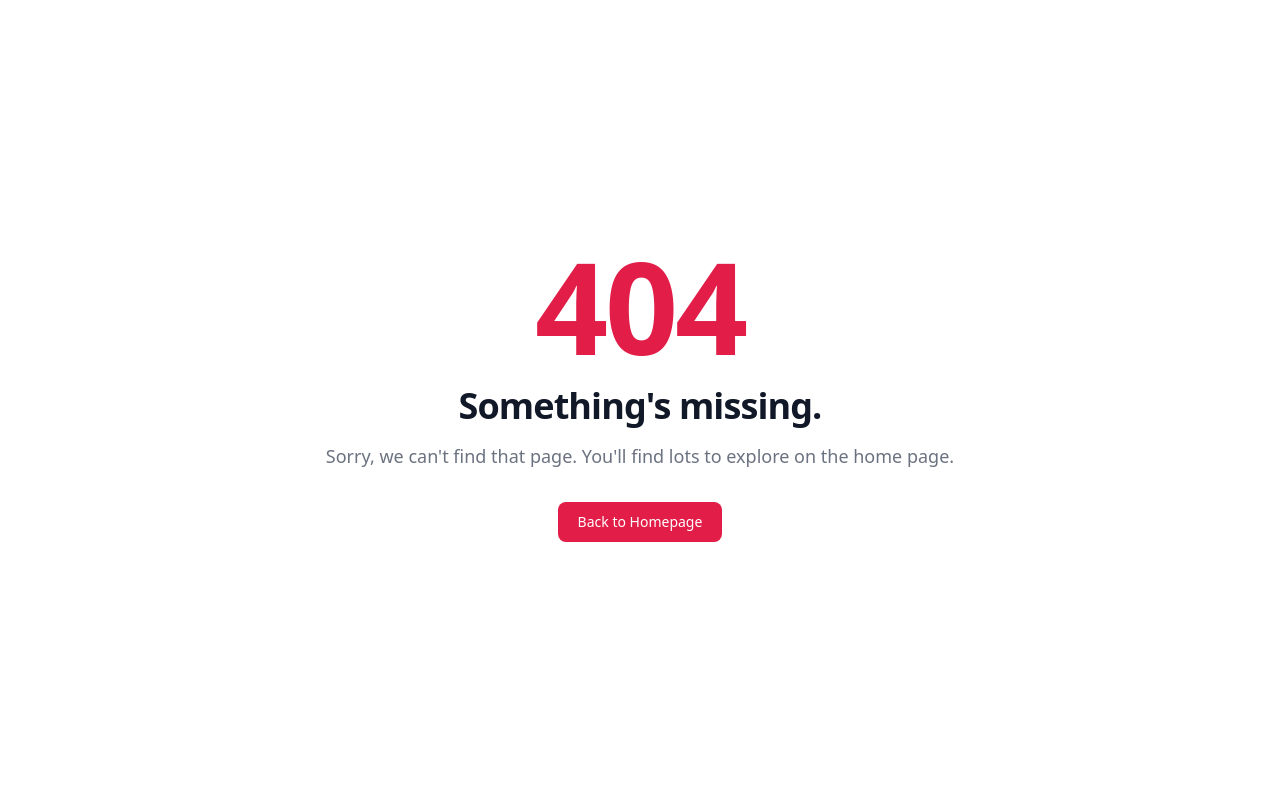
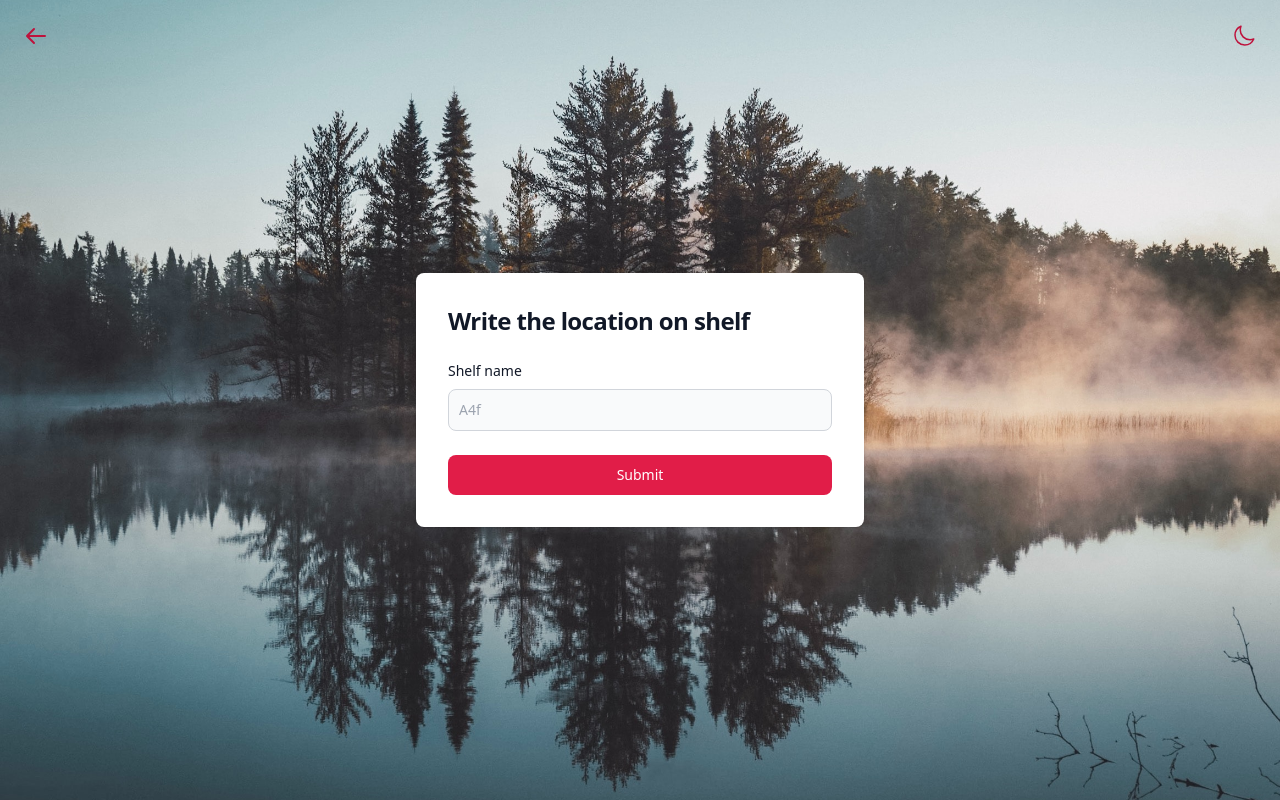
Before and after one commit to fur1ozz/drogasv2, a React (Create React App) app: page /shelf-place in a window 1280 px wide. Before the commit this address had no page. Built offline with nearby package versions, Linux system fonts and the light colour scheme.

Commit message:
more updates

```diff
--- a/src/App.js
+++ b/src/App.js
@@ -9,6 +9,7 @@ import WorkerWelcomePage from "./pages/WorkerWelcomePage";
 import OrderShopChoose from "./components/OrderShopChoose";
 import OrderChose from "./components/OrderChose";
 import OrderDetails from "./components/OrderDetails";
+import OrderStatusShelf from "./components/OrderItemShelf";
 
 
 function App() {
@@ -33,6 +34,7 @@ function App() {
               <Route path="/orders" element = {<OrderShopChoose />}/>
               <Route path="/orders/shop" element = {<OrderChose />}/>
               <Route path="/order-details" element = {<OrderDetails />}/>
+              <Route path="/shelf-place" element = {<OrderStatusShelf />}/>
 
               {/*User processing*/}
             <Route path="/register" element = {<Register />}/>
--- a/src/components/OrderChose.jsx
+++ b/src/components/OrderChose.jsx
@@ -2,6 +2,7 @@ import React, { useState, useEffect } from 'react';
 import {Link, useLocation, useNavigate} from 'react-router-dom';
 import axios from 'axios';
 import {SimpleHeader} from "./SimpleHeader";
+import {ConditionalAccessComponent} from "../utils/UserAccesTest";
 
 
 function OrderChose() {
@@ -27,7 +28,7 @@ function OrderChose() {
     }, [orderId]);
 
     return (
-        <>
+        <ConditionalAccessComponent>
             <SimpleHeader navigatePath={-1}/>
             <section
                 className="bg-gray-50 dark:bg-gray-900 bg-cover bg-center bg-fixed"
@@ -48,7 +49,7 @@ function OrderChose() {
                     ))}
                 </div>
             </section>
-        </>
+        </ConditionalAccessComponent>
     );
 }
 
--- a/src/components/OrderDetails.jsx
+++ b/src/components/OrderDetails.jsx
@@ -1,10 +1,12 @@
 import {SimpleHeader} from "./SimpleHeader";
 import React, {useEffect, useState} from "react";
-import {useLocation} from "react-router-dom";
+import {Link, useLocation, useNavigate} from "react-router-dom";
 import axios from "axios";
+import {ConditionalAccessComponent} from "../utils/UserAccesTest";
 
 function OrderDetails() {
     const location = useLocation();
+    const navigate = useNavigate();
     const orderId = new URLSearchParams(location.search).get('id');
     const [products, setProducts] = useState([]);
 
@@ -53,30 +55,36 @@ function OrderDetails() {
         }
     };
 
-    const handleSubmitOrderStatus = async (e) => {
+    const handleSubmitOrderStatus = async (orderStatus, e) => {
         e.preventDefault();
         try {
             const response = await axios.post('http://localhost:8080/lapsins_api/drogasAPI/updateOrderStatus.php', {
                 order_id: orderId,
+                type: orderStatus,
             });
 
             console.log('Order Updated', response.data);
+            navigate(-1);
         } catch (error) {
             console.error('Update failed', error.response ? error.response.data : error.message);
         }
     }
 
+    // console.log(products);
+
     return(
-        <>
+        <ConditionalAccessComponent>
             <SimpleHeader navigatePath={-1}/>
+            {products.message === "No items found." && (
                 <button
                     className="absolute top-14 left-4 p-2 text-primary-700 focus:outline-none font-semibold text-lg"
-                onClick={handleSubmitOrderStatus}
+                    onClick={(e) => handleSubmitOrderStatus("Shelved", e)}
                 >
                     <svg xmlns="http://www.w3.org/2000/svg" fill="none" viewBox="0 0 24 24" strokeWidth={1.5} stroke="currentColor" className="w-6 h-6">
                         <path strokeLinecap="round" strokeLinejoin="round" d="M10.125 2.25h-4.5c-.621 0-1.125.504-1.125 1.125v17.25c0 .621.504 1.125 1.125 1.125h12.75c.621 0 1.125-.504 1.125-1.125v-9M10.125 2.25h.375a9 9 0 0 1 9 9v.375M10.125 2.25A3.375 3.375 0 0 1 13.5 5.625v1.5c0 .621.504 1.125 1.125 1.125h1.5a3.375 3.375 0 0 1 3.375 3.375M9 15l2.25 2.25L15 12" />
                     </svg>
                 </button>
+            )}
             <button
                 className="absolute top-14 right-4 p-2 text-primary-700 focus:outline-none font-semibold text-lg"
                 onClick={handleSubmitPDF}
@@ -88,11 +96,14 @@ function OrderDetails() {
                 style={{ backgroundImage: 'url("/images/landscape9.jpg")' }}
             >
                 <div className="flex flex-col items-center justify-center px-6 py-8 mx-auto min-h-screen lg:py-0">
-                    <h1 className="text-5xl font-bold leading-tight tracking-tight text-primary-700 mb-5 mt-10">
+                    <h1 className="text-5xl font-bold leading-tight tracking-tight text-white mb-5 mt-10">
                         Order No. - {orderId}: Products
                     </h1>
                     <div className="w-full sm:max-w-3xl mb-10">
-                        {products.map((product) => (
+                        {products.message === "No items found." ? (
+                            <p className="text-white">All products has been put on shelf</p>
+                        ) : (
+                            products.map((product) => (
                                 <div key={product.id} className="p-6 bg-white rounded-lg border border-gray-200 shadow-md dark:bg-gray-800 dark:border-gray-700 mb-2">
                                     <div className="flex justify-between items-center mb-2 text-gray-500">
                                     <span className="bg-primary-100 text-primary-800 text-xs font-medium inline-flex items-center px-2.5 py-0.5 rounded dark:bg-primary-200 dark:text-primary-800">
@@ -104,17 +115,21 @@ function OrderDetails() {
                                     <p className="mb-3 font-light text-gray-500 dark:text-gray-400">{product.desc}</p>
                                     <div className="flex justify-between items-center">
                                         <div className="flex items-center space-x-4 font-medium dark:text-white">{product.number}</div>
-                                    <a href="#" className="inline-flex items-center font-medium text-primary-600 dark:text-primary-500 hover:underline">
-                                        Shelf Item {product.orderItemId}
+                                        <Link
+                                            to={`/shelf-place?item=${product.orderItemId}`}
+                                            className="inline-flex items-center font-medium text-primary-600 dark:text-primary-500 hover:underline"
+                                        >
+                                            Shelf Item
                                             <svg className="ml-2 w-4 h-4" fill="currentColor" viewBox="0 0 20 20" xmlns="http://www.w3.org/2000/svg"><path fillRule="evenodd" d="M10.293 3.293a1 1 0 011.414 0l6 6a1 1 0 010 1.414l-6 6a1 1 0 01-1.414-1.414L14.586 11H3a1 1 0 110-2h11.586l-4.293-4.293a1 1 0 010-1.414z" clipRule="evenodd"></path></svg>
-                                    </a>
+                                        </Link>
                                     </div>
                                 </div>
-                        ))}
+                            ))
+                        )}
                     </div>
                 </div>
             </section>
-        </>
+        </ConditionalAccessComponent>
     );
 }
 export default OrderDetails;
--- /dev/null
+++ b/src/components/OrderItemShelf.jsx
@@ -0,0 +1,83 @@
+import {SimpleHeader} from "./SimpleHeader";
+import {Link, useLocation, useNavigate} from "react-router-dom";
+import {ConditionalAccessComponent} from "../utils/UserAccesTest";
+import React, {useState} from "react";
+import axios from "axios";
+import {handleInputChange} from "../utils/TwoWayBinding";
+
+function OrderStatusShelf() {
+    const location = useLocation();
+    const navigate = useNavigate();
+    const orderItemId = new URLSearchParams(location.search).get('item');
+
+    const [shelf, setShelf] = useState({
+        shelf: '',
+    });
+    const handleChange = handleInputChange(shelf, setShelf);
+
+    const handleSubmitReceive = async (e) => {
+        e.preventDefault();
+        if (!shelf.shelf) {
+            console.log({ message: 'Write shelf location' });
+            return;
+        }
+        try {
+            const response = await axios.post('http://localhost:8080/lapsins_api/drogasAPI/recieveItem.php', {
+                orderItemId: orderItemId,
+                shelf: shelf.shelf,
+            });
+
+            console.log('Placed in shelf', response.data);
+            setShelf({
+                shelf: '',
+            });
+            navigate(-1);
+        } catch (error) {
+            console.error('Update failed', error.response ? error.response.data : error.message);
+        }
+    }
+
+    return(
+        <ConditionalAccessComponent>
+            <SimpleHeader navigatePath={-1}/>
+            <section
+                className="bg-gray-50 dark:bg-gray-900 bg-cover bg-center bg-fixed"
+                style={{ backgroundImage: 'url("/images/landscape9.jpg")' }}
+            >
+                <div className="flex flex-col items-center justify-center px-6 py-8 mx-auto min-h-screen lg:py-0">
+                    <div className="w-full bg-white rounded-lg shadow dark:border md:mt-0 sm:max-w-md xl:p-0 dark:bg-gray-800 dark:border-gray-700">
+                        <div className="p-6 space-y-4 md:space-y-6 sm:p-8">
+                            <h1 className="text-xl font-bold leading-tight tracking-tight text-gray-900 md:text-2xl dark:text-white">
+                                Write the location on shelf
+                            </h1>
+                            <div className="space-y-4 md:space-y-6">
+                                <div>
+                                    <label htmlFor="shelf" className="block mb-2 text-sm font-medium text-gray-900 dark:text-white">
+                                       Shelf name
+                                    </label>
+                                    <input
+                                        type="text"
+                                        id="shelf"
+                                        name="shelf"
+                                        value={shelf.shelf}
+                                        onChange={handleChange}
+                                        className="bg-gray-50 border border-gray-300 text-gray-900 sm:text-sm rounded-lg focus:ring-primary-600 focus:border-primary-600 block w-full p-2.5 dark:bg-gray-700 dark:border-gray-600 dark:placeholder-gray-400 dark:text-white dark:focus:ring-blue-500 dark:focus:border-blue-500"
+                                        placeholder="A4f"
+                                        required=""
+                                    />
+                                </div>
+                                <button
+                                    className="w-full text-white bg-primary-600 hover:bg-primary-700 focus:ring-4 focus:outline-none focus:ring-primary-300 font-medium rounded-lg text-sm px-5 py-2.5 text-center dark:bg-primary-600 dark:hover:bg-primary-700 dark:focus:ring-primary-800"
+                                    onClick={handleSubmitReceive}
+                                >
+                                    Submit
+                                </button>
+                            </div>
+                        </div>
+                    </div>
+                </div>
+            </section>
+        </ConditionalAccessComponent>
+    );
+}
+export default OrderStatusShelf;
```
Lines whose indentation alone changed are shown as unchanged.
